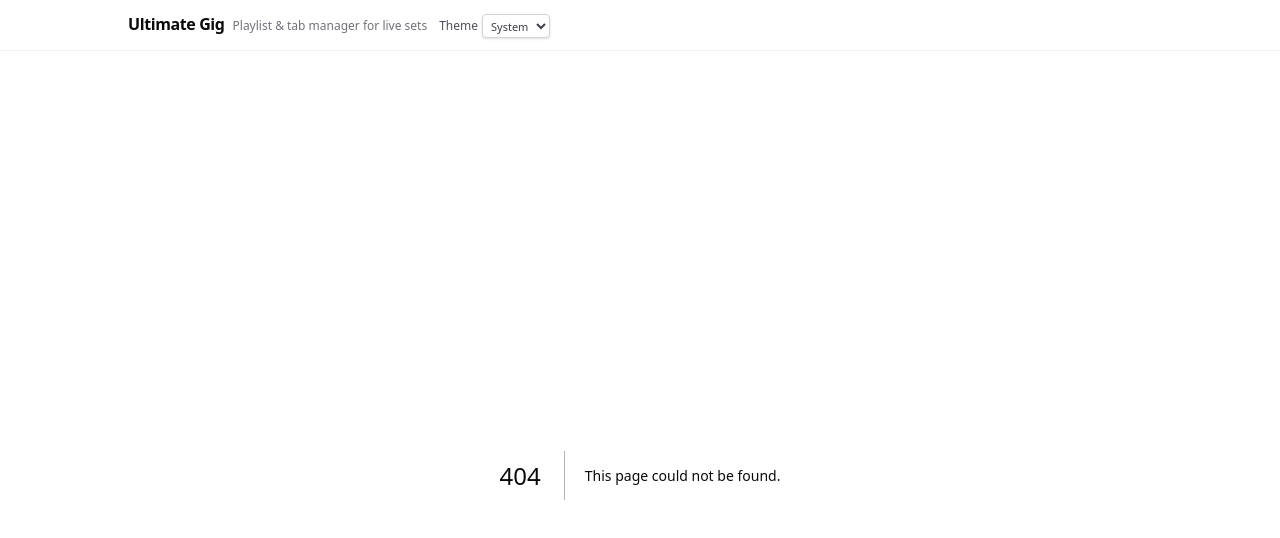
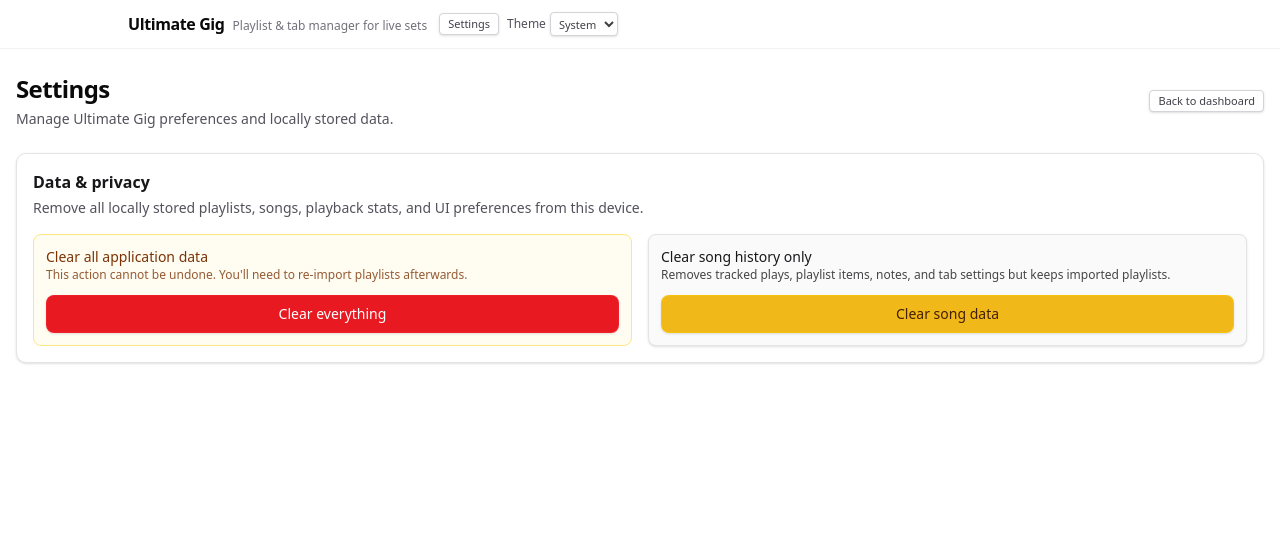
Before and after one commit to webdevbrian/ultimate-gig, a Next.js app: page /settings in a window 1280 px wide. Before the commit this address had no page. Shown: the top 538 px of the page. Built offline with nearby package versions, Linux system fonts and the light colour scheme.

Commit message:
Add settings

```diff
--- a/src/app/layout.tsx
+++ b/src/app/layout.tsx
@@ -1,4 +1,5 @@
 import type { Metadata } from "next";
+import Link from "next/link";
 import { Geist, Geist_Mono } from "next/font/google";
 import "./globals.css";
 import { ThemeToggle } from "@/components/ThemeToggle";
@@ -32,14 +33,22 @@
         <div className="min-h-screen bg-background text-foreground flex flex-col">
           <header className="border-b border-black/5 bg-white/70 px-4 py-3 text-sm font-medium backdrop-blur dark:border-white/10 dark:bg-black/70">
             <div className="mx-auto flex max-w-5xl items-center justify-between gap-4">
-              <div className="flex items-baseline gap-3">
+              <div className="flex items-center gap-3">
                 <div className="flex items-baseline gap-2">
                   <span className="text-base font-semibold tracking-tight">Ultimate Gig</span>
                   <span className="text-xs text-zinc-500 dark:text-zinc-400">
                     Playlist & tab manager for live sets
                   </span>
                 </div>
-                <ThemeToggle />
+                <div className="flex items-center gap-2">
+                  <Link
+                    href="/settings"
+                    className="inline-flex items-center justify-center rounded border border-zinc-300 bg-white px-2 py-0.5 text-[11px] font-medium text-zinc-700 shadow-sm transition hover:bg-zinc-50 dark:border-zinc-700 dark:bg-zinc-900 dark:text-zinc-200 dark:hover:bg-zinc-800"
+                  >
+                    Settings
+                  </Link>
+                  <ThemeToggle />
+                </div>
               </div>
               {/* <span className="text-xs text-zinc-500 dark:text-zinc-400">
                 Local & offline-friendly
--- a/src/app/playlists/[playlistId]/page.tsx
+++ b/src/app/playlists/[playlistId]/page.tsx
@@ -119,10 +119,7 @@
 
   return (
     <div className="space-y-6">
-      <div className="space-y-2">
-        <Link href="/" className={subtleActionButtonClass}>
-          Back to playlists
-        </Link>
+      <div className="flex flex-col gap-3 md:flex-row md:items-start md:justify-between">
         <div className="space-y-1">
           <h1 className="text-2xl font-semibold tracking-tight">
             {playlist.name || "Playlist"}
@@ -137,6 +134,9 @@
             {new Date(playlist.importedAt).toLocaleString()}
           </p>
         </div>
+        <Link href="/" className={`${subtleActionButtonClass} self-start md:self-auto`}>
+          Back to playlists
+        </Link>
       </div>
 
       <section className="space-y-3">
--- /dev/null
+++ b/src/app/settings/page.tsx
@@ -0,0 +1,166 @@
+"use client";
+
+import Link from "next/link";
+import { useState } from "react";
+
+const subtleActionButtonClass =
+  "inline-flex items-center justify-center rounded border border-zinc-300 bg-white px-2 py-0.5 text-[11px] font-medium text-zinc-700 shadow-sm transition hover:bg-zinc-50 dark:border-zinc-700 dark:bg-zinc-900 dark:text-zinc-200 dark:hover:bg-zinc-800";
+
+type ClearScope = "all" | "songs";
+
+export default function SettingsPage() {
+  const [feedback, setFeedback] = useState<
+    | {
+        scope: ClearScope;
+        state: "success" | "error";
+        message: string;
+      }
+    | null
+  >(null);
+
+  const removeKeys = (predicate: (key: string) => boolean) => {
+    const keys = Object.keys(window.localStorage).filter(predicate);
+    keys.forEach((key) => window.localStorage.removeItem(key));
+  };
+
+  const handleClearData = () => {
+    if (typeof window === "undefined") return;
+    const confirmed = window.confirm(
+      "This will remove all locally stored Ultimate Gig data (playlists, songs, settings). Continue?",
+    );
+    if (!confirmed) return;
+
+    try {
+      removeKeys((key) => key.startsWith("ultimate-gig:"));
+      setFeedback({
+        scope: "all",
+        state: "success",
+        message: "All locally stored data has been cleared. Reload or return to the dashboard to start fresh.",
+      });
+    } catch (error) {
+      console.error("Failed to clear data", error);
+      setFeedback({
+        scope: "all",
+        state: "error",
+        message: "Unable to clear data. Please try again or clear storage manually.",
+      });
+    }
+  };
+
+  const handleClearSongData = () => {
+    if (typeof window === "undefined") return;
+    const confirmed = window.confirm(
+      "This will remove songs, playlist items, notes, and playback metrics but keep imported playlists. Continue?",
+    );
+    if (!confirmed) return;
+
+    try {
+      const songKeyPrefixes = [
+        "ultimate-gig:songs",
+        "ultimate-gig:playlist-items",
+        "ultimate-gig:tab-notes",
+        "ultimate-gig:ui:tab-scroll-speed",
+        "ultimate-gig:ui:tab-font-size",
+        "ultimate-gig:ui:tab-header-collapsed",
+        "ultimate-gig:ui:tab-notes-open",
+        "ultimate-gig:ui:playlist-songs-table",
+        "ultimate-gig:ui:can-mark-played-",
+      ];
+      removeKeys((key) => songKeyPrefixes.some((prefix) => key.startsWith(prefix)));
+      setFeedback({
+        scope: "songs",
+        state: "success",
+        message: "Song data cleared. Your imported playlists remain on this device.",
+      });
+    } catch (error) {
+      console.error("Failed to clear song data", error);
+      setFeedback({
+        scope: "songs",
+        state: "error",
+        message: "Unable to clear song data. Please try again.",
+      });
+    }
+  };
+
+  return (
+    <div className="space-y-6">
+      <div className="flex items-center justify-between">
+        <div className="space-y-1">
+          <h1 className="text-2xl font-semibold tracking-tight">Settings</h1>
+          <p className="text-sm text-zinc-600 dark:text-zinc-400">
+            Manage Ultimate Gig preferences and locally stored data.
+          </p>
+        </div>
+        <Link href="/" className={subtleActionButtonClass}>
+          Back to dashboard
+        </Link>
+      </div>
+
+      <section className="space-y-4 rounded-lg border border-zinc-200 bg-white p-4 shadow-sm dark:border-white/10 dark:bg-zinc-900">
+        <div className="space-y-1">
+          <h2 className="text-base font-semibold text-zinc-900 dark:text-zinc-100">
+            Data & privacy
+          </h2>
+          <p className="text-sm text-zinc-600 dark:text-zinc-400">
+            Remove all locally stored playlists, songs, playback stats, and UI preferences from this device.
+          </p>
+        </div>
+        <div className="grid gap-4 md:grid-cols-2">
+          <div className="flex flex-col gap-3 rounded-md border border-amber-200 bg-amber-50/70 p-3 text-amber-900 dark:border-amber-500/40 dark:bg-amber-500/10 dark:text-amber-200">
+            <div className="text-sm">
+              <p className="font-medium">Clear all application data</p>
+              <p className="text-xs opacity-80">
+                This action cannot be undone. You&apos;ll need to re-import playlists afterwards.
+              </p>
+            </div>
+            <button
+              type="button"
+              onClick={handleClearData}
+              className="inline-flex w-full items-center justify-center rounded-md border border-red-500/40 bg-red-600/90 px-3 py-2 text-sm font-medium text-white shadow-sm transition hover:bg-red-600 dark:bg-red-500 dark:hover:bg-red-400"
+            >
+              Clear everything
+            </button>
+            {feedback?.scope === "all" && (
+              <p
+                className={`text-xs ${
+                  feedback.state === "success"
+                    ? "text-emerald-600 dark:text-emerald-300"
+                    : "text-red-600 dark:text-red-300"
+                }`}
+              >
+                {feedback.message}
+              </p>
+            )}
+          </div>
+
+          <div className="flex flex-col gap-3 rounded-md border border-zinc-200 bg-zinc-50 p-3 text-zinc-900 shadow-sm dark:border-white/10 dark:bg-zinc-900/60 dark:text-zinc-100">
+            <div className="text-sm">
+              <p className="font-medium">Clear song history only</p>
+              <p className="text-xs opacity-80">
+                Removes tracked plays, playlist items, notes, and tab settings but keeps imported playlists.
+              </p>
+            </div>
+            <button
+              type="button"
+              onClick={handleClearSongData}
+              className="inline-flex w-full items-center justify-center rounded-md border border-yellow-400/60 bg-yellow-500/90 px-3 py-2 text-sm font-medium text-yellow-950 shadow-sm transition hover:bg-yellow-500 dark:border-yellow-400/40 dark:bg-yellow-500/70"
+            >
+              Clear song data
+            </button>
+            {feedback?.scope === "songs" && (
+              <p
+                className={`text-xs ${
+                  feedback.state === "success"
+                    ? "text-emerald-600 dark:text-emerald-300"
+                    : "text-red-600 dark:text-red-300"
+                }`}
+              >
+                {feedback.message}
+              </p>
+            )}
+          </div>
+        </div>
+      </section>
+    </div>
+  );
+}
--- a/src/app/songs/[songId]/page.tsx
+++ b/src/app/songs/[songId]/page.tsx
@@ -398,12 +398,8 @@
   return (
     <div className="flex flex-1 min-h-0 w-full flex-col space-y-6">
       <div className="space-y-3">
-        {playlistId ? (
-          <div className="mb-3 flex flex-wrap items-center gap-2">
-            <Link href={`/playlists/${playlistId}`} className={subtleActionButtonClass}>
-              Back to playlist
-            </Link>
-            <div className="ml-auto flex flex-wrap items-center gap-2">
+        <div className="flex flex-wrap items-center gap-2">
+          <div className="flex flex-wrap items-center gap-2">
             {previousPlaylistSong ? (
               <Link
                 href={`/songs/${previousPlaylistSong.song.id}${playlistQuery}`}
@@ -421,12 +417,18 @@
               </Link>
             ) : null}
           </div>
-          </div>
+          <div className="ml-auto">
+            {playlistId ? (
+              <Link href={`/playlists/${playlistId}`} className={subtleActionButtonClass}>
+                Back to playlist
+              </Link>
             ) : (
-          <Link href="/" className={`${subtleActionButtonClass} mb-3`}>
+              <Link href="/" className={subtleActionButtonClass}>
                 Back to playlists
               </Link>
             )}
+          </div>
+        </div>
         {!controlsCollapsed && (
           <>
             <section className="space-y-1 rounded-md border border-dashed border-zinc-300 bg-white/70 p-2 text-[11px] text-zinc-700 shadow-sm dark:border-zinc-700 dark:bg-zinc-900/70 dark:text-zinc-200">
```
Lines whose indentation alone changed are shown as unchanged.
